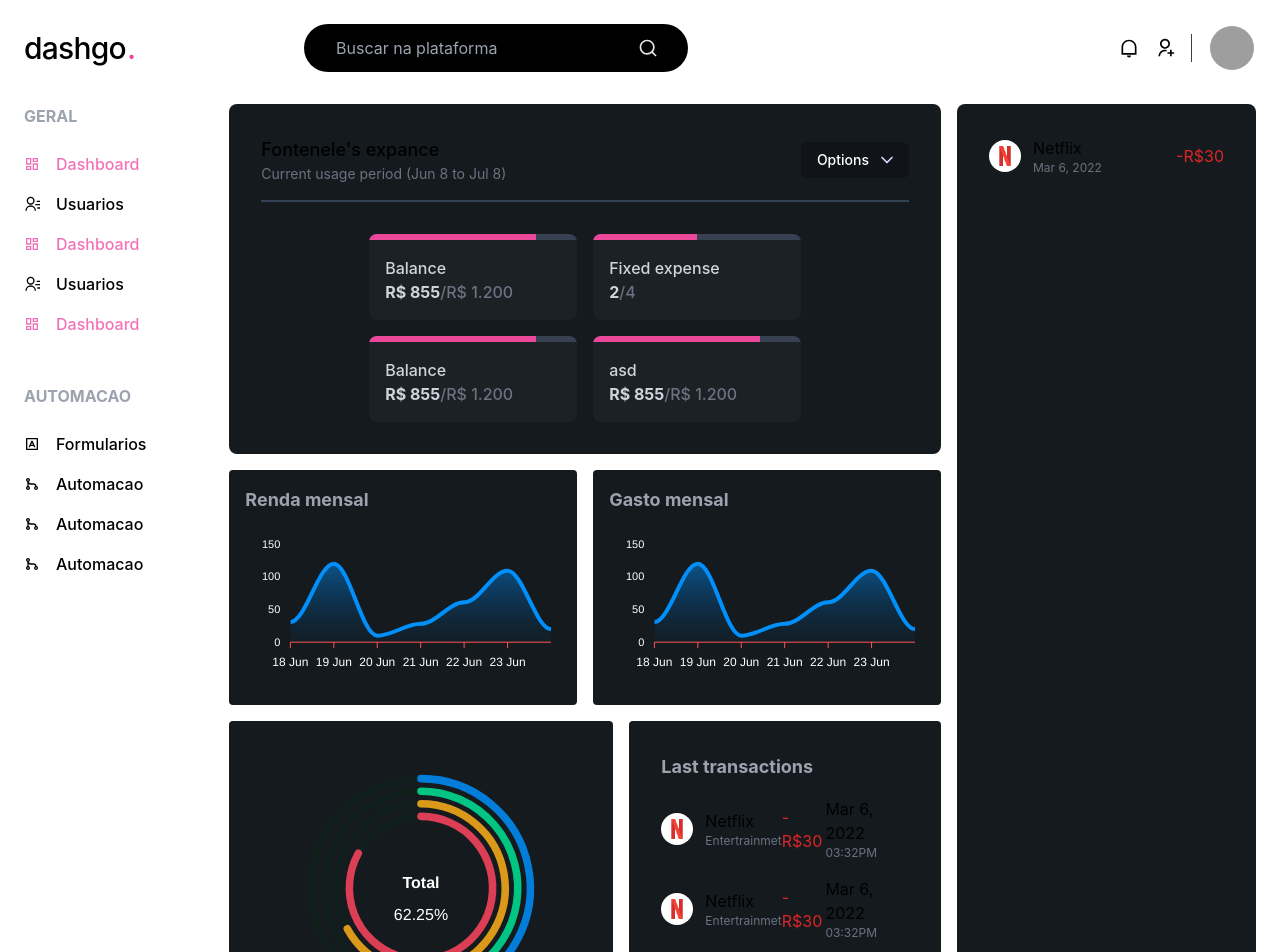
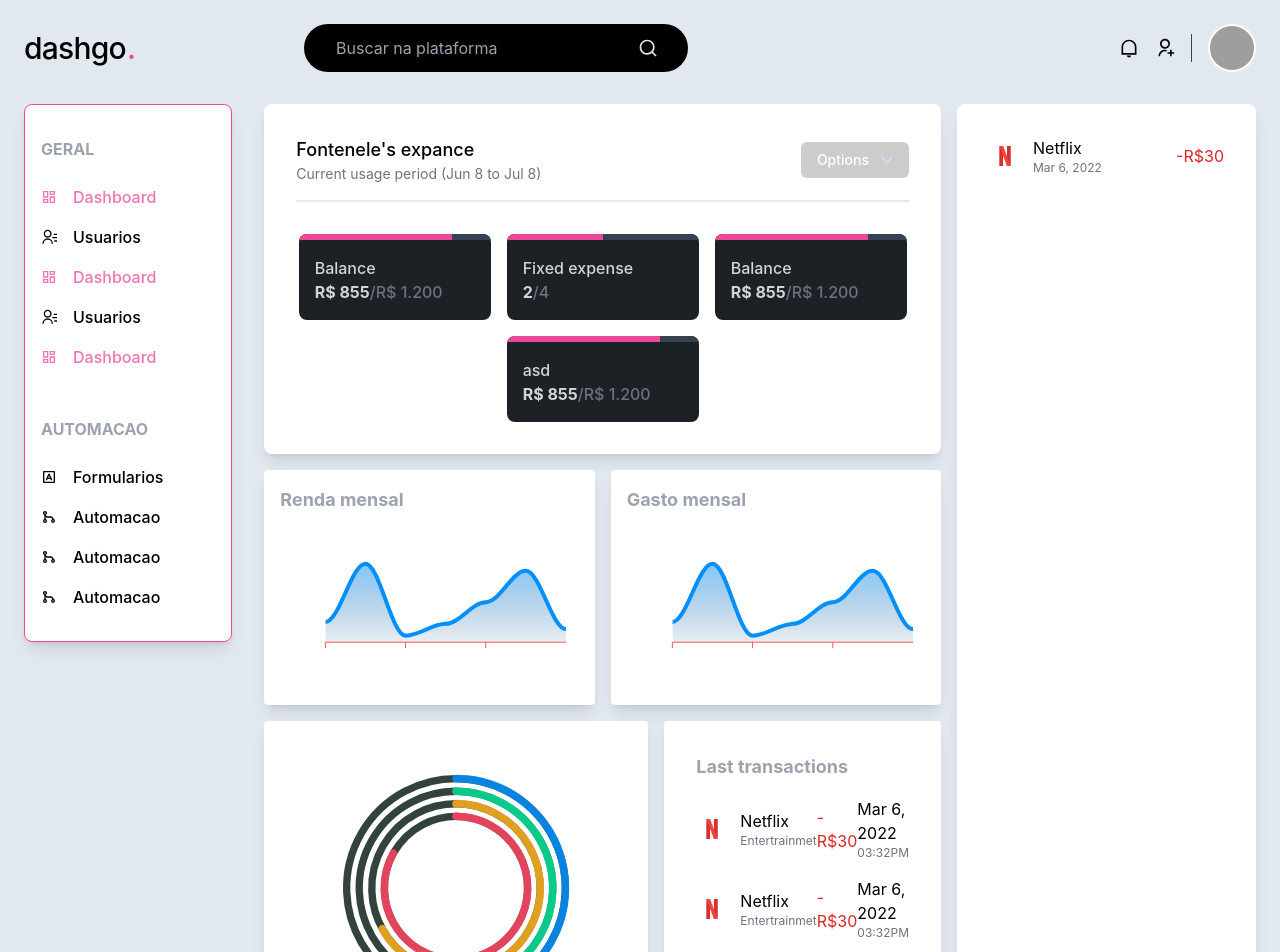
Before and after one commit to StudiisTeam/Dashgo, a Next.js app: page / in a window 1280 px wide. Shown: the top 952 px of the page. Built offline with nearby package versions, Linux system fonts and the light colour scheme; grey boxes are pictures that could not be loaded.

Commit message:
feat: add ligth theme

```diff
--- a/components/SIdebar.tsx
+++ b/components/SIdebar.tsx
@@ -7,7 +7,7 @@ import {
 
 export function Sidebar() {
 	return (
-		<aside className=" w-52 mr-8  hidden lg:block ">
+		<aside className=" w-64 h-full mr-8 hidden lg:block lg:border border-pink-500 px-4 py-8 rounded-lg shadow-lg bg-white">
 			<div className="gap-12 sticky top-4 flex items-start flex-col">
 				<div className="">
 					<span className="font-bold text-gray-400">GERAL</span>
--- a/pages/dashboard.tsx
+++ b/pages/dashboard.tsx
@@ -113,8 +113,8 @@ export const DashboardPage = () => {
 				<Sidebar />
 				<div className="w-full flex flex-col xl:flex-row gap-4">
 					<div className="">
-						<div className="flex-1 flex mb-4 flex-col justify-between bg-[#151a1e] rounded-lg p-8">
-							<div className="flex items-center justify-between border-b-2 border-b-slate-700 pb-4">
+						<div className="flex-1 flex mb-4 flex-col justify-between shadow-lg bg-white dark:bg-[#151a1e] rounded-lg p-8">
+							<div className="flex items-center justify-between border-b-2 border-b-slate-200 dark:border-b-slate-700 pb-4">
 								<div className="flex flex-col">
 									<span className="font-medium text-lg">
 										Fontenele&apos;s expance
@@ -142,7 +142,7 @@ export const DashboardPage = () => {
 										leaveFrom="transform opacity-100 scale-100"
 										leaveTo="transform opacity-0 scale-95"
 									>
-										<Menu.Items className="absolute right-0 mt-2 w-56 origin-top-right divide-y divide-gray-100 rounded-md bg-black shadow-lg ring-1 ring-black ring-opacity-5 focus:outline-none z-10">
+										<Menu.Items className="absolute right-0 mt-2 w-56 origin-top-right divide-y divide-gray-100 rounded-md dark:bg-black shadow-lg ring-1 ring-black ring-opacity-5 focus:outline-none z-10">
 											<div className="px-1 py-1">
 												<Menu.Item>
 													{({ active }) => (
@@ -175,7 +175,7 @@ export const DashboardPage = () => {
 							</div>
 
 							<div className=" flex md:justify-center gap-4 w-full flex-wrap mt-8">
-								<div className="bg-[#1c2126] rounded-lg w-full md:w-52 font-medium overflow-hidden">
+								<div className="bg-[#1c2126] rounded-lg w-full md:w-48 font-medium overflow-hidden">
 									<div className="w-full h-[6px] relative bg-gray-700 before:content-[' '] before:absolute before:h-[6px] before:bg-pink-500 before:w-[80%] before:z-0" />
 									<div className="text-gray-500 p-4 flex flex-col">
 										<span className="text-gray-300">Balance</span>
@@ -185,7 +185,7 @@ export const DashboardPage = () => {
 									</div>
 								</div>
 
-								<div className="bg-[#1c2126] rounded-lg w-full md:w-52 font-medium overflow-hidden ">
+								<div className="bg-[#1c2126] rounded-lg w-full md:w-48 font-medium overflow-hidden ">
 									<div className="w-full h-[6px] relative bg-gray-700 before:content-[' '] before:absolute before:h-[6px] before:bg-pink-500 before:w-[50%]" />
 									<div className="text-gray-500 p-4 flex flex-col">
 										<span className="text-gray-300">Fixed expense</span>
@@ -195,7 +195,7 @@ export const DashboardPage = () => {
 									</div>
 								</div>
 
-								<div className="bg-[#1c2126] rounded-lg w-full md:w-52 font-medium overflow-hidden ">
+								<div className="bg-[#1c2126] rounded-lg w-full md:w-48 font-medium overflow-hidden ">
 									<div className="w-full h-[6px] relative bg-gray-700 before:content-[' '] before:absolute before:h-[6px] before:bg-pink-500 before:w-[80%]" />
 									<div className="text-gray-500 p-4 flex flex-col">
 										<span className="text-gray-300">Balance</span>
@@ -205,7 +205,7 @@ export const DashboardPage = () => {
 									</div>
 								</div>
 
-								<div className="bg-[#1c2126] rounded-lg w-full md:w-52 font-medium overflow-hidden ">
+								<div className="bg-[#1c2126] rounded-lg w-full md:w-48 font-medium overflow-hidden ">
 									<div className="w-full h-[6px] relative bg-gray-700 before:content-[' '] before:absolute before:h-[6px] before:bg-pink-500 before:w-[80%] before:z-0" />
 									<div className="text-gray-500 p-4 flex flex-col">
 										<span className="text-gray-300">asd</span>
@@ -218,7 +218,7 @@ export const DashboardPage = () => {
 						</div>
 
 						<div className="grid grid-cols-1 lg:grid-cols-2 gap-4 flex-1">
-							<div className="p-4 bg-[#151a1e] rounded pb-4">
+							<div className="p-4 shadow-lg bg-white dark:bg-[#151a1e] rounded pb-4">
 								<span className="text-lg mb-8 font-bold text-gray-400">
 									Renda mensal
 								</span>
@@ -229,7 +229,7 @@ export const DashboardPage = () => {
 									series={series}
 								/>
 							</div>
-							<div className="p-4 bg-[#151a1e] rounded">
+							<div className="p-4 shadow-lg bg-white dark:bg-[#151a1e] rounded">
 								<span className="text-lg mb-8 font-bold text-gray-400">
 									Gasto mensal
 								</span>
@@ -243,7 +243,7 @@ export const DashboardPage = () => {
 						</div>
 
 						<div className="flex flex-col md:flex-row mt-4 gap-4">
-							<div className=" bg-[#151a1e] rounded py-8 w-full md:max-w-sm">
+							<div className="shadow-lg bg-white dark:bg-[#151a1e] rounded py-8 w-full md:max-w-sm">
 								<Chart
 									height={270}
 									type="radialBar"
@@ -251,7 +251,7 @@ export const DashboardPage = () => {
 									series={radialSeries}
 								/>
 							</div>
-							<div className="p-8 flex-1 h-[315px] bg-[#151a1e] rounded overflow-y-scroll">
+							<div className="p-8 flex-1 h-[315px] shadow-lg bg-white dark:bg-[#151a1e] rounded overflow-y-scroll">
 								<span className=" text-lg font-bold text-gray-400">
 									Last transactions
 								</span>
@@ -373,7 +373,7 @@ export const DashboardPage = () => {
 						</div>
 					</div>
 
-					<div className="flex-1 flex justify-between gap-4 flex-col  h-full bg-[#151a1e] rounded-lg p-8">
+					<div className="flex-1 flex justify-between gap-4 flex-col h-full shadow-lg bg-white dark:bg-[#151a1e] rounded-lg p-8">
 						<div className="flex items-center justify-between">
 							<div className="flex items-center gap-3">
 								<div className="bg-white flex items-center justify-center w-8 h-8 rounded-full">
--- a/styles/globals.css
+++ b/styles/globals.css
@@ -3,7 +3,7 @@
 @tailwind utilities;
 
 body {
-	@apply dark:bg-[#070b0d] dark:text-gray-100;
+	@apply bg-slate-200 dark:bg-[#070b0d] dark:text-gray-100;
 }
 
 html,
```
